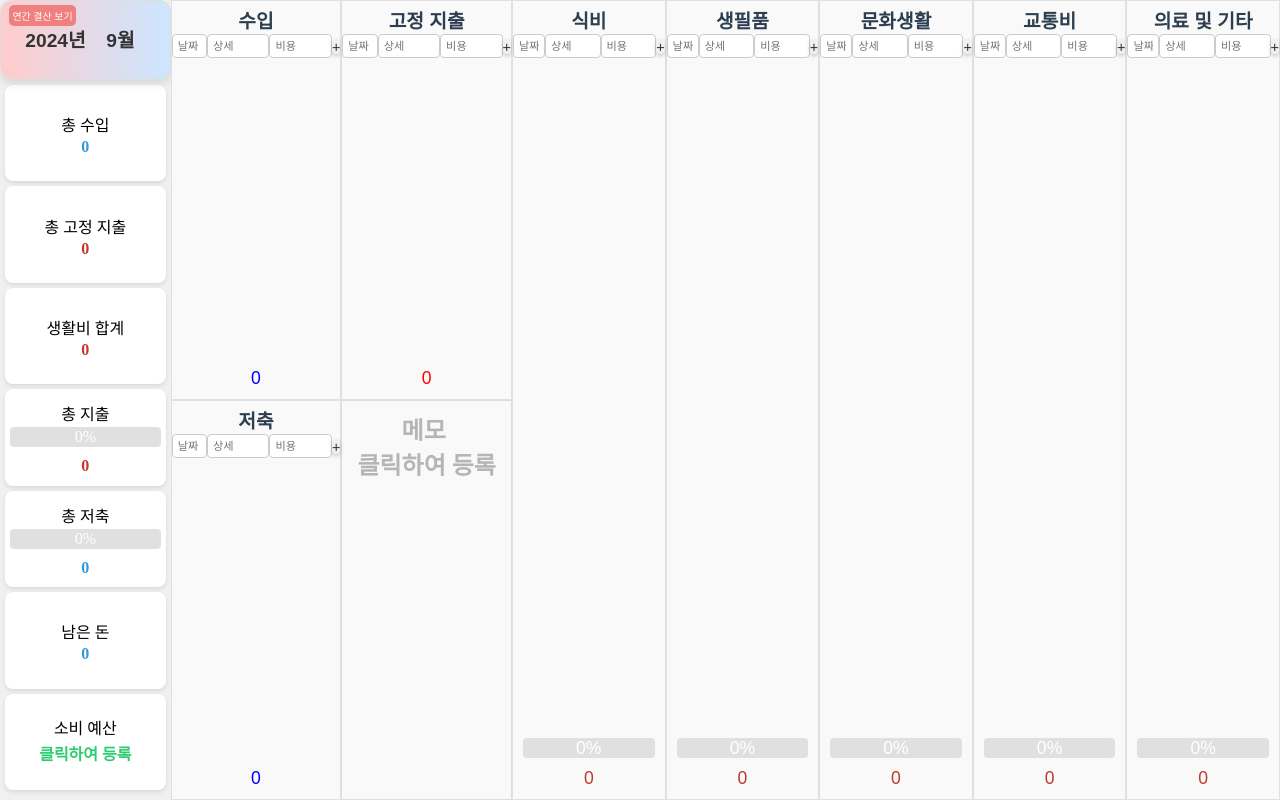
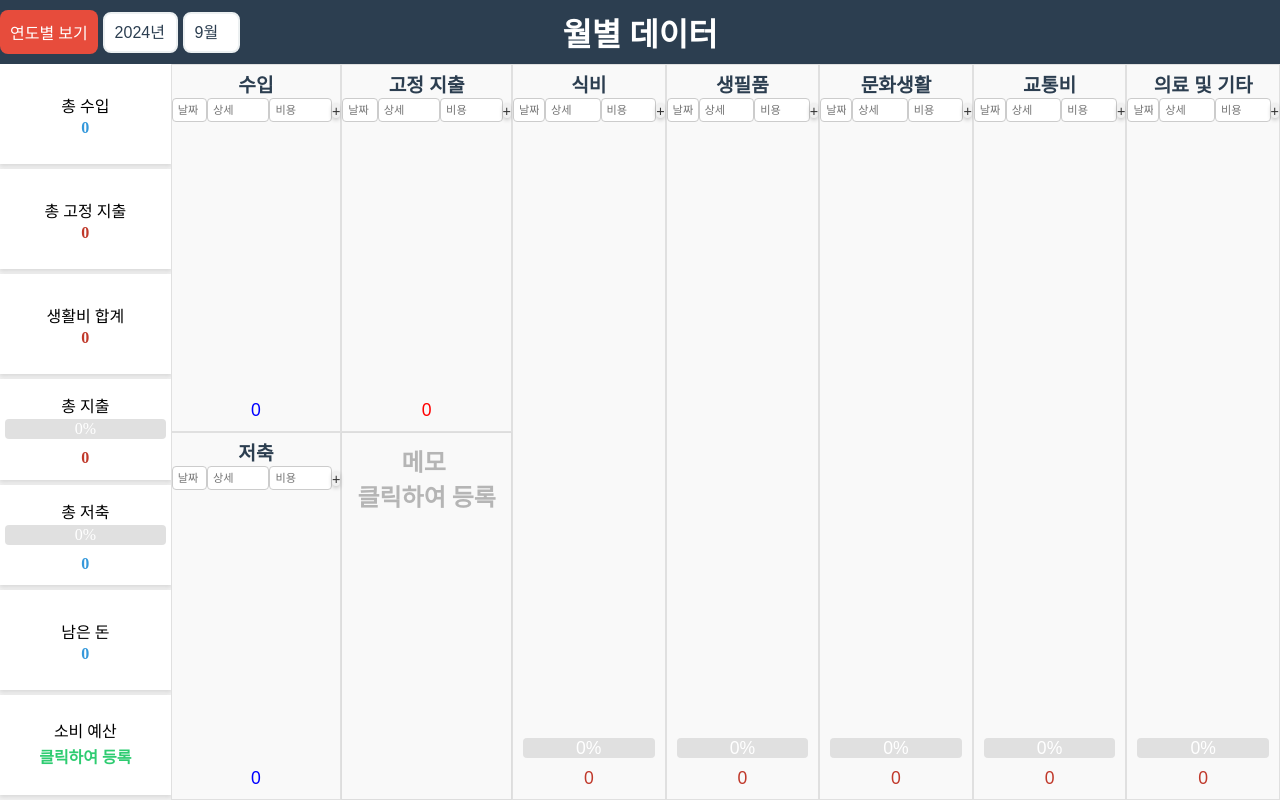
Before and after one commit to tomyhas59/household-book, a React (Create React App) app: page / in a window 1280 px wide. Built offline with nearby package versions, Linux system fonts and the light colour scheme.

Commit message:
main header css

```diff
--- a/src/components/Account.js
+++ b/src/components/Account.js
@@ -4,25 +4,23 @@ import styled from "styled-components";
 import { ProgressBar, ProgressContainer } from "./Details";
 
 const AccountContainer = styled.div`
+  position: relative;
   display: flex;
   width: 100%;
-  height: 90vh;
+  height: 100%;
   flex-direction: column;
-  justify-content: center;
   align-items: center;
-  padding: 5px;
 `;
 
 const AccountSection = styled.div`
   width: 100%;
-  height: 15vh;
+  height: 13vh;
   display: flex;
   flex-direction: column;
   justify-content: center;
   background: white;
   margin-bottom: 5px;
   padding: 5px;
-  border-radius: 8px;
   box-shadow: 0 2px 4px rgba(0, 0, 0, 0.1);
   text-align: center;
   > p {
--- a/src/components/DateSelector.js
+++ b/src/components/DateSelector.js
@@ -8,7 +8,7 @@ const DateSelector = ({ year, month, setYear, setMonth }) => {
 
   return (
     <DateContainer>
-      <AnnualButton to="/annual">연간 결산 보기</AnnualButton>
+      <AnnualButton to="/annual">연도별 보기</AnnualButton>
       <SelectContainer>
         <Select value={year} onChange={(e) => setYear(e.target.value)}>
           {years.map((year) => (
@@ -32,50 +32,61 @@ const DateSelector = ({ year, month, setYear, setMonth }) => {
 export default DateSelector;
 
 const DateContainer = styled.div`
-  width: 100%;
-  height: 10vh;
-  background-image: linear-gradient(to right, #ffcccc, #cce6ff);
-  border: 1px solid #ddd;
-  box-shadow: 0 4px 8px rgba(0, 0, 0, 0.1);
   display: flex;
-  flex-direction: column;
-  position: relative;
-  justify-content: center;
   align-items: center;
-  border-radius: 12px;
+  gap: 5px;
+  > p {
+    color: #fff;
+    font-weight: bold;
+  }
+  @media (max-width: 768px) {
+    display: grid;
+    grid-template-columns: auto auto;
+    grid-template-rows: auto auto;
+  }
 `;
 
 const SelectContainer = styled.div`
+  width: 100%;
+  height: 100%;
   display: flex;
+  justify-content: center;
+  align-items: center;
+  gap: 5px;
 `;
+
 const Select = styled.select`
   appearance: none;
-  border: none;
-  background-color: inherit;
-  font-size: 1.2rem;
-  font-weight: bold;
-  color: #333;
+  border: 2px solid #ecf0f1;
+  background-color: #ffffff;
+  font-size: 1rem;
   padding: 10px;
+  border-radius: 8px;
+  transition: all 0.3s ease;
+  color: #2c3e50;
   cursor: pointer;
-  position: relative;
+
   &:hover {
-    color: silver;
+    border-color: #7f8fa6;
+  }
+
+  @media (max-width: 768px) {
+    font-size: 0.9rem;
+    padding: 8px;
   }
 `;
 
 const AnnualButton = styled(Link)`
-  position: absolute;
-  top: 5%;
-  left: 5%;
+  width: 100%;
   text-decoration: none;
-  font-size: 10px;
-  background-color: lightcoral;
-  border-radius: 5px;
-  padding: 3px;
-  color: #fff;
-  transition: transform 0.2s;
+  background-color: #e74c3c;
+  border-radius: 8px;
+  padding: 10px;
+  color: #ffffff;
+  display: inline-block;
+  transition: all 0.3s ease;
+
   &:hover {
-    transform: translateY(2px);
-    color: firebrick;
+    background-color: #c0392b;
   }
 `;
--- a/src/components/Note.js
+++ b/src/components/Note.js
@@ -100,7 +100,7 @@ const NoteContainer = styled.div`
   display: flex;
   flex-direction: column;
   width: 100%;
-  height: 50vh;
+  height: 46vh;
   padding: 10px;
   border: 1px solid #ddd;
   box-shadow: 0 4px 8px rgba(0, 0, 0, 0.1);
--- a/src/pages/Annual.js
+++ b/src/pages/Annual.js
@@ -170,8 +170,8 @@ const Annual = () => {
   return (
     <Container>
       <HeaderContainer>
-        <LeftSection>
-          <HomeButton to="/">뒤로</HomeButton>
+        <HeaderLeftSection>
+          <HomeButton to="/">월별로 보기</HomeButton>
           <Select value={year} onChange={(e) => setYear(e.target.value)}>
             {years.map((year) => (
               <option key={year} value={year}>
@@ -181,8 +181,8 @@ const Annual = () => {
           </Select>
           <p>총 수입 : </p>
           <p>{totalIncome().toLocaleString()}원</p>
-        </LeftSection>
-        <Header>월별 데이터</Header>
+        </HeaderLeftSection>
+        <HeaderTitle>연도별 데이터</HeaderTitle>
       </HeaderContainer>
       <MonthListContainer>
         <MonthList>
@@ -270,7 +270,6 @@ export default Annual;
 const Container = styled.div`
   background-color: #f5f7fa;
   min-height: 100vh;
-  font-family: "Roboto", sans-serif;
   display: grid;
   grid-template-columns: 60% 40%;
   grid-template-areas:
@@ -285,11 +284,9 @@ const Container = styled.div`
 
 const HeaderContainer = styled.div`
   display: flex;
-  height: 100px;
+  height: 8vh;
   justify-content: space-between;
   align-items: center;
-  margin-bottom: 30px;
-  padding: 20px;
   background-color: #2c3e50;
   box-shadow: 0 2px 10px rgba(0, 0, 0, 0.1);
   position: relative;
@@ -300,10 +297,10 @@ const HeaderContainer = styled.div`
   }
 `;
 
-const LeftSection = styled.div`
+const HeaderLeftSection = styled.div`
   display: flex;
   align-items: center;
-  gap: 10px;
+  gap: 5px;
   > p {
     color: #fff;
     font-weight: bold;
@@ -317,7 +314,7 @@ const LeftSection = styled.div`
   }
 `;
 
-const Header = styled.h1`
+const HeaderTitle = styled.h1`
   font-size: 2rem;
   font-weight: 600;
   color: #ffffff;
@@ -361,7 +358,7 @@ const HomeButton = styled(Link)`
   font-size: 1rem;
   background-color: #e74c3c;
   border-radius: 8px;
-  padding: 10px 20px;
+  padding: 10px;
   color: #ffffff;
   display: inline-block;
   transition: all 0.3s ease;
--- a/src/pages/Main.js
+++ b/src/pages/Main.js
@@ -73,14 +73,18 @@ const Main = () => {
 
   return (
     <MainContainer>
-      <FlexContainer>
-        <ColumnContainer style={{ backgroundColor: "#f0f0f0" }}>
+      <HeaderContainer>
         <DateSelector
           year={year}
           month={month}
           setYear={setYear}
           setMonth={setMonth}
         />
+        <HeaderTitle>월별 데이터</HeaderTitle>
+      </HeaderContainer>
+      <ContentContainer>
+        <FlexContainer>
+          <ColumnContainer style={{ backgroundColor: "#f0f0f0" }}>
             <Account
               income={income}
               saving={saving}
@@ -135,13 +139,47 @@ const Main = () => {
             />
           ))}
         </DetailsContainer>
+      </ContentContainer>
     </MainContainer>
   );
 };
 
 export default Main;
 
-const MainContainer = styled.div`
+const MainContainer = styled.div``;
+
+const HeaderContainer = styled.header`
+  display: flex;
+  height: 8vh;
+  justify-content: space-between;
+  align-items: center;
+  background-color: #2c3e50;
+  box-shadow: 0 2px 10px rgba(0, 0, 0, 0.1);
+  position: relative;
+
+  @media (max-width: 768px) {
+    height: auto;
+  }
+`;
+const HeaderTitle = styled.h1`
+  font-size: 2rem;
+  font-weight: 600;
+  color: #ffffff;
+  text-align: center;
+  flex-grow: 1;
+  position: absolute;
+  top: 50%;
+  left: 50%;
+  transform: translate(-50%, -50%);
+
+  @media (max-width: 768px) {
+    position: static;
+    transform: none;
+    font-size: 1.5rem;
+  }
+`;
+
+const ContentContainer = styled.div`
   display: grid;
   grid-template-columns: 40% 60%;
   @media (max-width: 480px) {
@@ -162,10 +200,10 @@ const ColumnContainer = styled.div`
   display: flex;
   flex-direction: column;
   align-items: center;
-  height: 100vh;
+  height: 92vh;
 `;
 
 const DetailsContainer = styled.div`
   display: flex;
-  height: 100vh;
+  height: 92vh;
 `;
```
Lines whose indentation alone changed are shown as unchanged.
